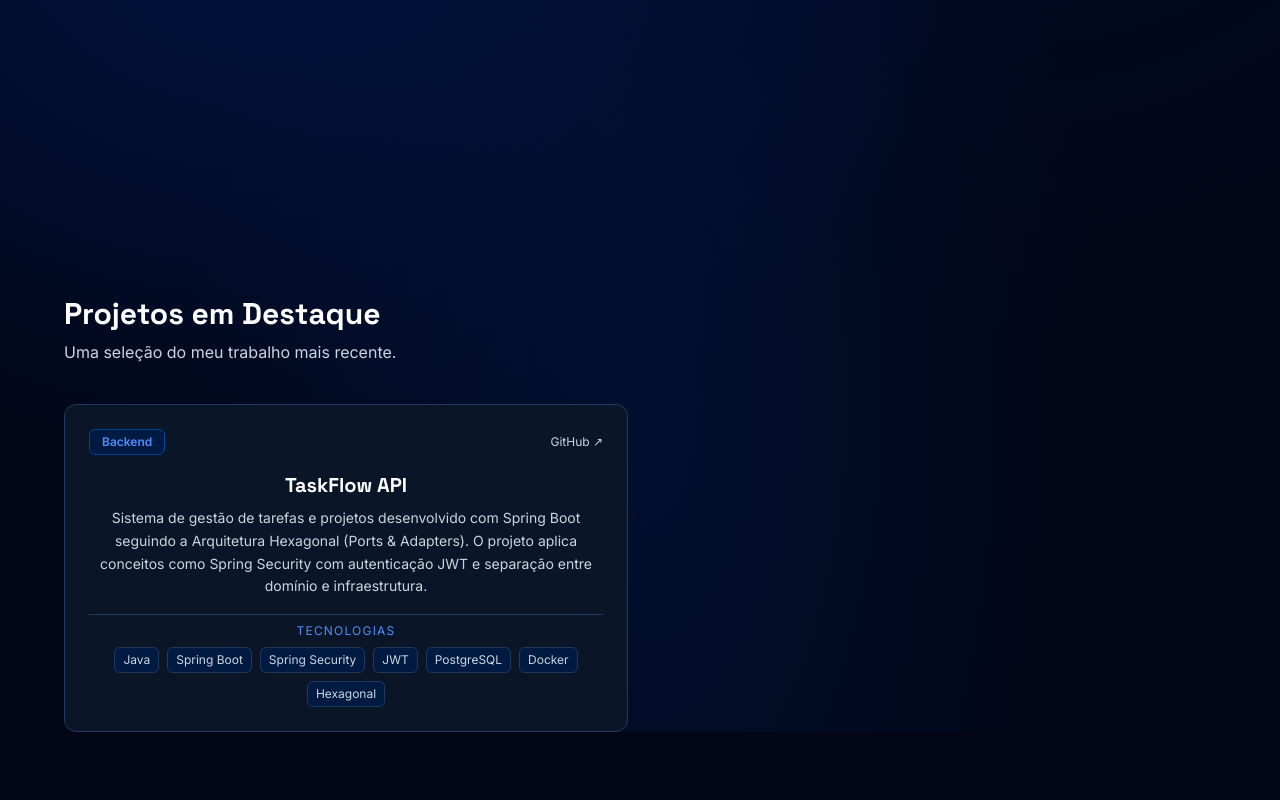
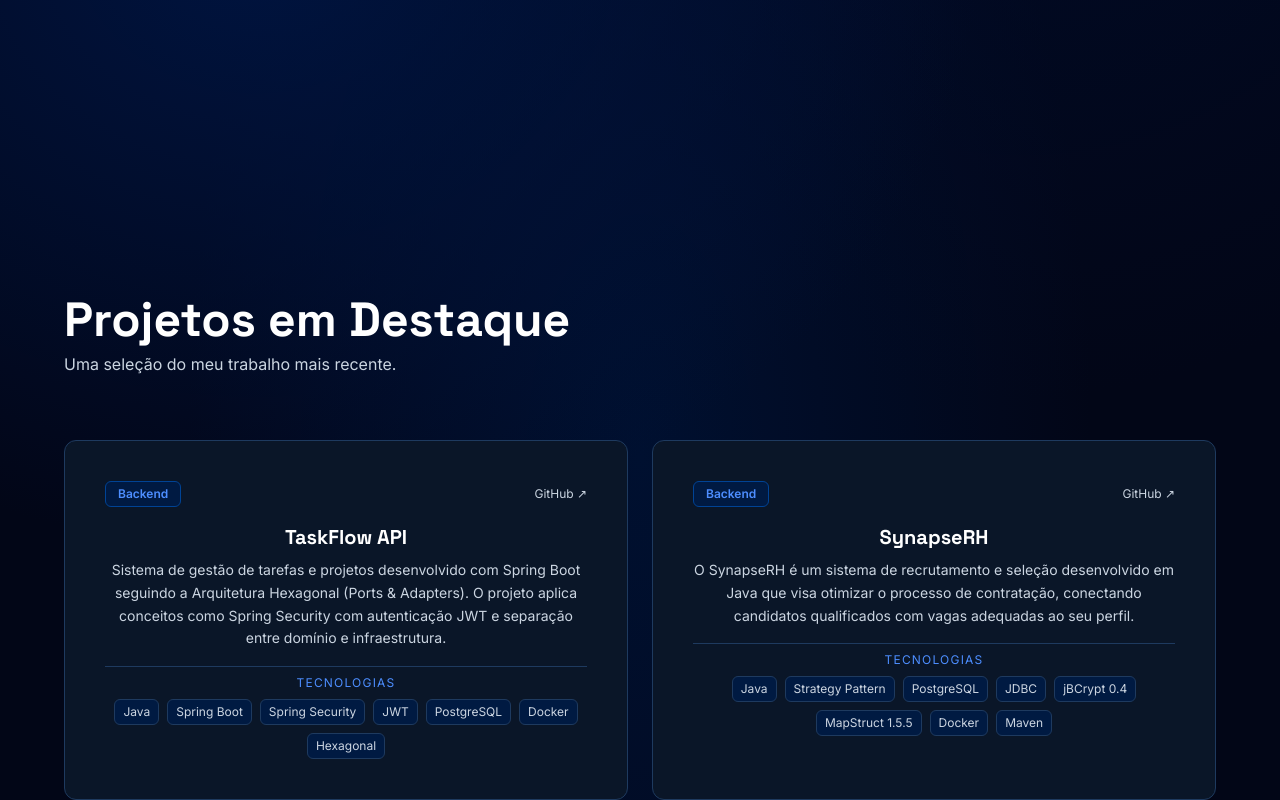
Before and after one commit to kauaafeelix/personal-portfolio, a Next.js app: page / in a window 1280 px wide. Shown: the part 916-1716 px from the top of the page. Before the commit the page ends 1648 px from the top, so only its background shows below. Built offline with nearby package versions, Linux system fonts and the light colour scheme.

Commit message:
feat: adiciona component para cards

```diff
--- a/src/app/page.js
+++ b/src/app/page.js
@@ -1,6 +1,22 @@
-import Image from "next/image";
+import ProjectCard from "@/components/ProjectCard";
 import "./globals.css";
 
+const projects = [
+  {
+    title: "TaskFlow API",
+    description: "Sistema de gestão de tarefas e projetos desenvolvido com Spring Boot seguindo a Arquitetura Hexagonal (Ports & Adapters). O projeto aplica conceitos como Spring Security com autenticação JWT e separação entre domínio e infraestrutura.",
+    category: "Backend",
+    techs: ["Java", "Spring Boot", "Spring Security", "JWT", "PostgreSQL", "Docker", "Hexagonal"],
+    githubUrl: "https://github.com/kauaafeelix/TaskFlow.git"
+  },
+  {
+    title: "SynapseRH",
+    description: "O SynapseRH é um sistema de recrutamento e seleção desenvolvido em Java que visa otimizar o processo de contratação, conectando candidatos qualificados com vagas adequadas ao seu perfil. ",
+    category: "Backend",
+    techs: ["Java", "Strategy Pattern","PostgreSQL", "JDBC", "jBCrypt 0.4", "MapStruct 1.5.5", "Docker", "Maven"],
+    githubUrl: "https://github.com/kauaafeelix/Recruitment-System.git"
+  }
+];
 
 export default function Home() {
     return (
@@ -21,34 +37,13 @@ export default function Home() {
           </section>
           <section className="flex flex-col gap-10 mt-[20rem] mx-[4rem]">
               <div className="flex flex-col text-justify">
-                  <h2 className="font-space text-3xl font-bold text-white">Projetos em Destaque</h2>
-                  <p className="text-[#CBD5E1] mt-2">Uma seleção do meu trabalho mais recente.</p>
+                  <h2 className="font-space text-5xl font-bold text-white">Projetos em Destaque</h2>
+                  <p className="text-[#CBD5E1] mt-2 mb-6">Uma seleção do meu trabalho mais recente.</p>
               </div>
               <div className="grid grid-cols-2 gap-6">
-
-                <div className="flex flex-col gap-4 p-6 bg-[#0A1628] border border-[#1E3A5F] rounded-xl">
-
-                  <div className="flex items-center justify-between">
-                    <span className="text-xs font-semibold px-3 py-1 bg-[#001A42] text-[#4D8EFF] border border-[#004395] rounded-md">Backend</span>
-                    <a href="#" className="text-xs text-[#CBD5E1] hover:text-[#4D8EFF] transition-colors">GitHub ↗</a>
-                  </div>
-
-                  <div className="flex flex-col gap-2">
-                    <h3 className="font-space text-xl font-bold text-white">TaskFlow API</h3>
-                    <p className="text-sm text-[#CBD5E1] leading-relaxed">Sistema de gestão de tarefas e projetos desenvolvido com Spring Boot seguindo a Arquitetura Hexagonal (Ports & Adapters).
-                       O projeto aplica conceitos como Spring Security com autenticação JWT e separação entre domínio e infraestrutura.</p>
-                  </div>
-
-                  <div className="flex flex-col gap-2 pt-2 border-t border-[#1E3A5F]">
-                    <p className="text-xs text-[#4D8EFF] tracking-widest uppercase">Tecnologias</p>
-                    <div className="flex flex-wrap gap-2 items-center justify-center">
-                      {["Java", "Spring Boot", "Spring Security", "JWT", "PostgreSQL", "Docker", "Hexagonal"].map(tech => (
-                        <span key={tech} className="text-xs px-2 py-1 bg-[#001A42] text-[#CBD5E1] border border-[#1E3A5F] rounded-md">{tech}</span>
-                      ))}
-                    </div>
-                  </div>
-
-                </div>
+                {projects.map((project) => (
+                  <ProjectCard key={project.title} {...project} />
+                ))}
               </div>
           </section>
       </main>
--- a/src/components/NavBar.js
+++ b/src/components/NavBar.js
@@ -5,7 +5,7 @@ import { FaGithub, FaLinkedin } from "react-icons/fa";
 
 export default function Navbar() {
   return (
-    <nav className="flex flex-row items-center justify-between p-6 bg-[#020617] shadow-md max-w-full px-[5rem]">
+    <nav className="sticky top-0 z-50 flex flex-row items-center justify-between p-6 bg-[#020617]/80 shadow-md max-w-full px-[5rem] backdrop-blur-md">
         <div className="w-[200px]">
             <h2 className="hover-underline font-space font-bold">KAUÃ FELIX</h2>
         </div>
--- /dev/null
+++ b/src/components/ProjectCard.js
@@ -0,0 +1,32 @@
+export default function ProjectCard({ title, description, category, techs, githubUrl }) {
+  return (
+    <div className="flex flex-col gap-4 p-10 bg-[#0A1628] border border-[#1E3A5F] rounded-xl">
+
+      <div className="flex items-center justify-between">
+        <span className="text-xs font-semibold px-3 py-1 bg-[#001A42] text-[#4D8EFF] border border-[#004395] rounded-md">
+          {category}
+        </span>
+        <a href={githubUrl} target="_blank" className="text-xs text-[#CBD5E1] hover:text-[#4D8EFF] transition-colors">
+          GitHub ↗
+        </a>
+      </div>
+
+      <div className="flex flex-col gap-2">
+        <h3 className="font-space text-xl font-bold text-white">{title}</h3>
+        <p className="text-sm text-[#CBD5E1] leading-relaxed">{description}</p>
+      </div>
+
+      <div className="flex flex-col gap-2 pt-2 border-t border-[#1E3A5F]">
+        <p className="text-xs text-[#4D8EFF] tracking-widest uppercase">Tecnologias</p>
+        <div className="flex flex-wrap gap-2 items-center justify-center">
+          {techs.map(tech => (
+            <span key={tech} className="text-xs px-2 py-1 bg-[#001A42] text-[#CBD5E1] border border-[#1E3A5F] rounded-md">
+              {tech}
+            </span>
+          ))}
+        </div>
+      </div>
+
+    </div>
+  );
+}
```
